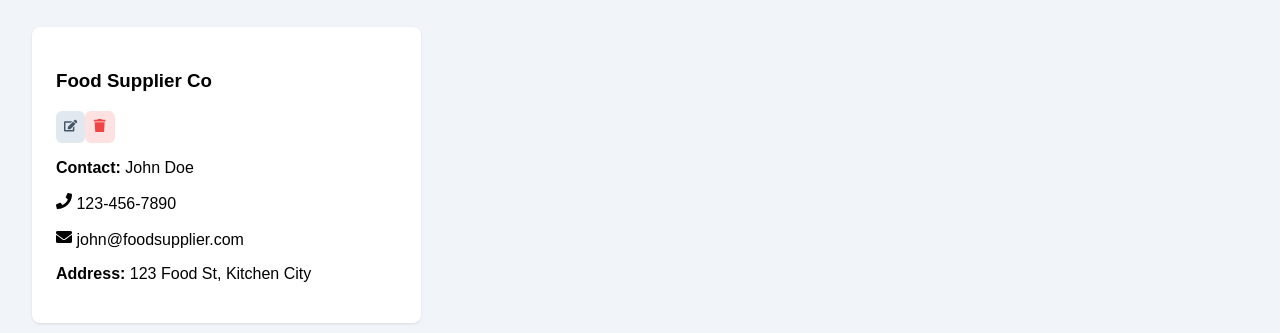
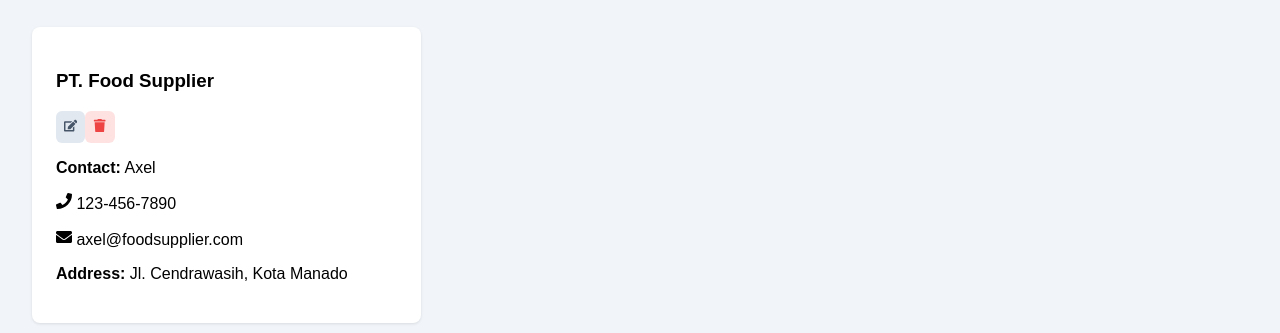
Before and after one commit to dbryn24/backendFinal, a React (Create React App) app in the folder Frontend/: page /suppliers in a window 1280 px wide. Shown: the part 209-542 px from the top of the page. Built offline with nearby package versions, Linux system fonts and the light colour scheme; sample sign-in values are in the browser's storage.

Commit message:
finishing project

```diff
--- a/Frontend/src/pages/Products.js
+++ b/Frontend/src/pages/Products.js
@@ -7,10 +7,10 @@ const Products = () => {
   const [products, setProducts] = useState([
     {
       id: 1,
-      name: "Rice",
+      name: "AQUA",
       price: 25000,
-      category: "Food",
-      description: "Premium quality rice",
+      category: "Minuman",
+      description: "",
     },
     // Add more sample products as needed
   ]);
--- a/Frontend/src/pages/Suppliers.js
+++ b/Frontend/src/pages/Suppliers.js
@@ -7,11 +7,11 @@ const Suppliers = () => {
   const [suppliers, setSuppliers] = useState([
     {
       id: 1,
-      name: "Food Supplier Co",
-      contact: "John Doe",
+      name: "PT. Food Supplier",
+      contact: "Axel",
       phone: "123-456-7890",
-      email: "john@foodsupplier.com",
-      address: "123 Food St, Kitchen City",
+      email: "axel@foodsupplier.com",
+      address: "Jl. Cendrawasih, Kota Manado",
     },
     // Add more sample suppliers as needed
   ]);
```
